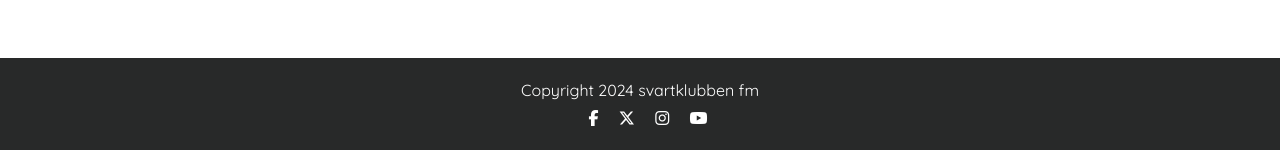
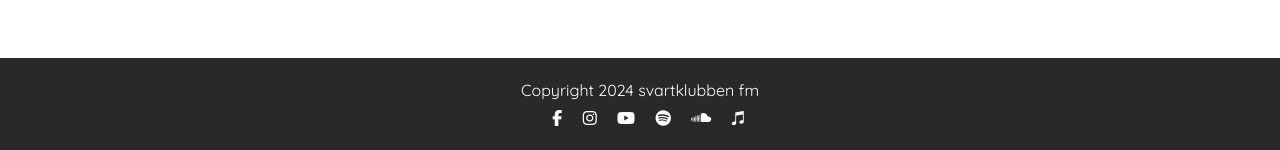
Before and after one commit to luddehs/Svartklubben-FM, a Django app: page / in a window 1280 px wide. Shown: the part 650-800 px from the top of the page. Run offline with Django 4.2, Linux system fonts and the light colour scheme; data that the repository does not hold is empty; some libraries are stand-ins or nearby versions.

Commit message:
Fix and add links to footer

```diff
--- a/templates/base.html
+++ b/templates/base.html
@@ -90,10 +90,12 @@
             {% endblock %}
         </p>
         <p class="m-1 text-center text-white">
-            <i class="fa-brands fa-facebook-f ms-3"></i>
-            <i class="fa-brands fa-x-twitter ms-3"></i>
-            <i class="fa-brands fa-instagram ms-3"></i>
-            <i class="fa-brands fa-youtube ms-3"></i>
+            <a href="https://www.facebook.com/" target=”_blank”><i class="fa-brands fa-facebook-f ms-3 text-white"></i></a>
+            <a href="https://www.instagram.com/" target=”_blank”><i class="fa-brands fa-instagram ms-3 text-white"></i></a>
+            <a href="https://www.youtube.com/" target=”_blank”><i class="fa-brands fa-youtube ms-3 text-white"></i></a>
+            <a href="https://open.spotify.com/" target=”_blank”><i class="fa-brands fa-spotify ms-3 text-white"></i></a>
+            <a href="https://soundcloud.com/" target=”_blank”><i class="fa-brands fa-soundcloud ms-3 text-white"></i></a>
+            <a href="https://music.apple.com/us/browse" target=”_blank”><i class="fa-brands fa-itunes-note ms-3 text-white"></i></a>
         </p>
     </footer>
 
```
